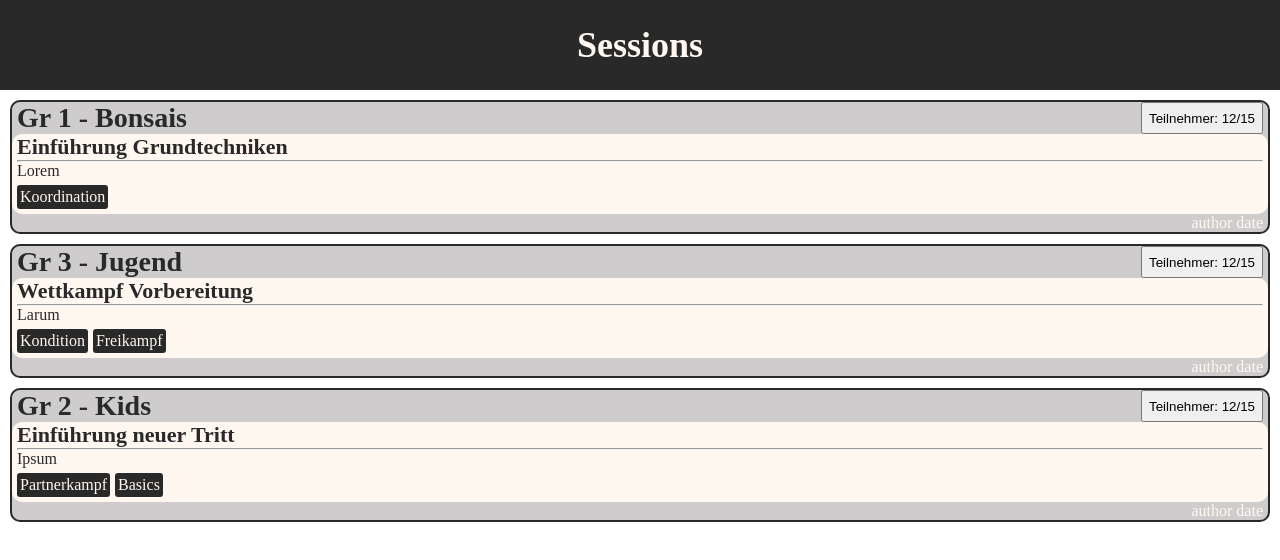
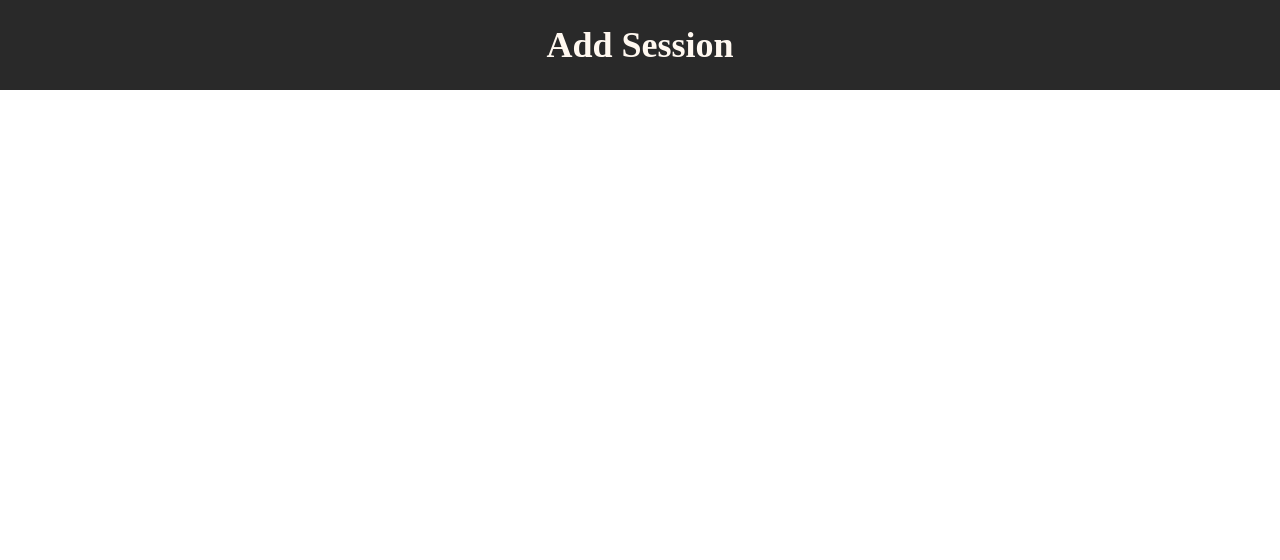
Before and after one commit to SaschaHgMann/coach-board, a React (Create React App) app: page /createSession in a window 1280 px wide. Shown: the top 560 px of the page. Built offline with nearby package versions, Linux system fonts and the light colour scheme; a web font is replaced by a local one.

Commit message:
Add CreateSession Route to app

```diff
--- a/src/app/App.js
+++ b/src/app/App.js
@@ -2,6 +2,7 @@ import React from "react";
 import { BrowserRouter as Router, Switch, Route } from "react-router-dom";
 import GlobalStyles from "./GlobalStyles";
 import Sessions from "../pages/Sessions";
+import CreateSession from "../pages/CreateSession";
 
 function App() {
   return (
@@ -10,7 +11,8 @@ function App() {
         <GlobalStyles />
         <Switch>
           <Route>
-            <Route path="/" render={props => <Sessions {...props} />} />
+            <Route path="/" exact component={Sessions} />
+            <Route path="/createSession" exact component={CreateSession} />
           </Route>
         </Switch>
       </Router>
--- a/src/pages/CreateSession.js
+++ b/src/pages/CreateSession.js
@@ -1,5 +1,6 @@
 import React from "react";
-import styled from "styled-components";
+//import styled from "styled-components";
+import Header from "../components/Header";
 
 function CreateSession() {
   return (
```
